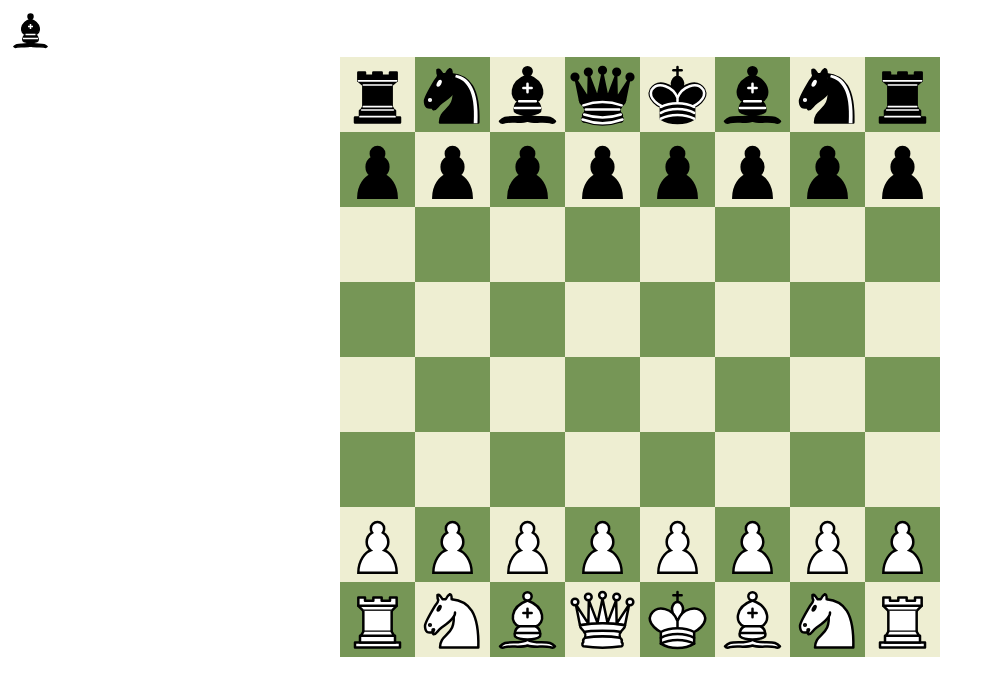
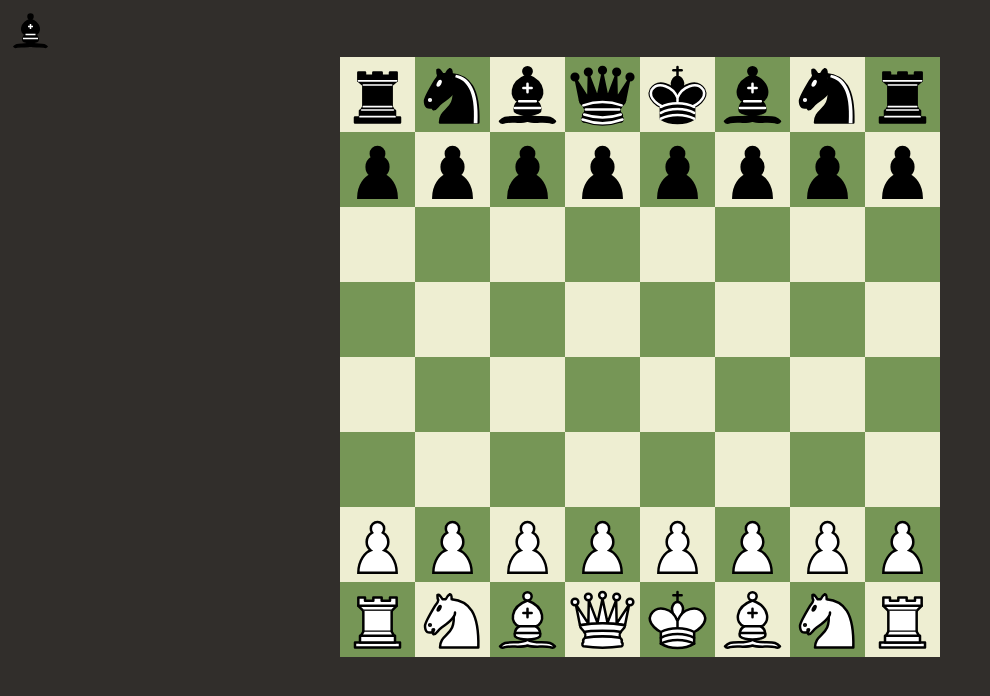
Before and after one commit to Kirill-jsdev/chess, a React (Vite) app: page / in a window 1280 px wide. Shown: the top 696 px of the page, without its empty margins (0-990 px from the left). Built offline with nearby package versions, Linux system fonts and the light colour scheme.

Commit message:
changed background

```diff
--- a/src/index.css
+++ b/src/index.css
@@ -0,0 +1,3 @@
+body {
+    background-color: #312e2b;
+}
```
